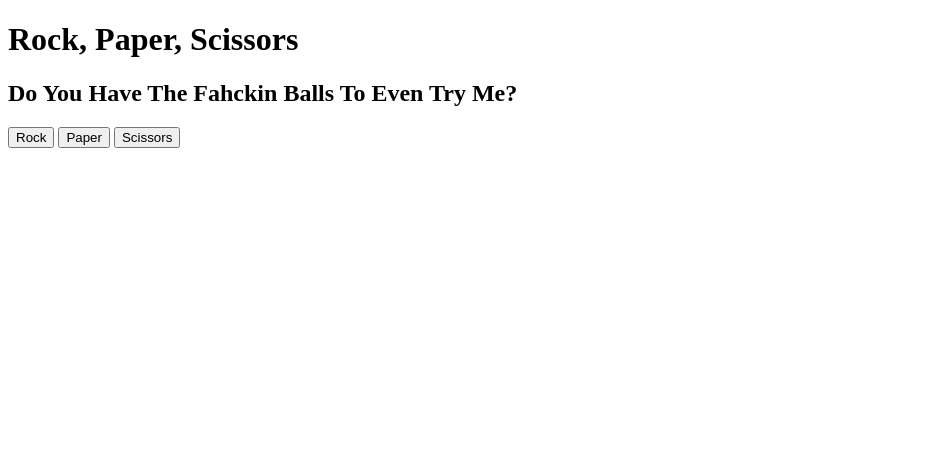
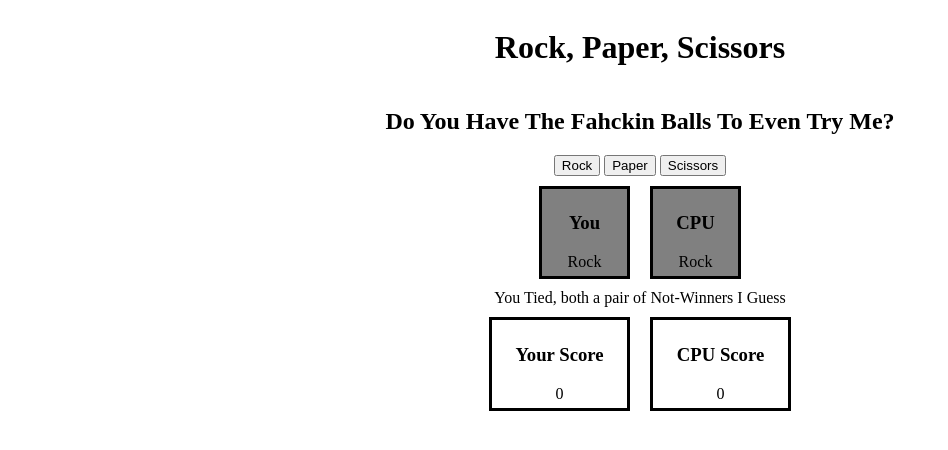
Before and after one commit to rann143/RockPS, a plain HTML site: page index.html in a window 1280 px wide. Both pictures are taken after a click on the button "Rock". Shown: the whole page, without its empty margins (0-948 px from the left). Drawn offline with Linux system fonts and the light colour scheme.

Commit message:
connect playRound to UI, end game after first to 5

```diff
--- a/index.html
+++ b/index.html
@@ -5,6 +5,7 @@
     <meta http-equiv="X-UA-Compatible" content="IE=edge">
     <meta name="viewport" content="width=device-width, initial-scale=1.0">
     <script src="script.js" defer></script>
+    <link rel="stylesheet" href="style.css">
     <title>Document</title>
 </head>
 <body>
@@ -18,11 +19,29 @@
     </div>
 
     <div class="game-output">
-        <div id="player"></div>
-        <div id="cpu"></div>
+        <div class="player-output">
+            <h3>You</h3>
+            <div id="player"></div>
+        </div>
+
+        <div class="cpu-output">
+            <h3>CPU</h3>
+            <div id="cpu"></div>
+        </div>
     </div>
 
-    <span class="Result"></span>
+    <div id="round-outcome"></div>
+
+    <div class="score-board">
+        <div class="player-scoreboard">
+            <h3>Your Score</h3>
+            <span id="player-score"></span>
+        </div>
+        <div class="cpu-scoreboard">
+            <h3>CPU Score</h3>
+            <span id="cpu-score"></span>
+        </div>
+    </div>
 
 </body>
 </html>
--- a/script.js
+++ b/script.js
@@ -12,109 +12,89 @@ const rockBtn = document.querySelector('#rock');
 const paperBtn = document.querySelector('#paper');
 const scissorsBtn = document.querySelector('#scissors');
 
+const playerText = document.querySelector('#player');
+const computerText = document.querySelector('#cpu');
+const playerOutputBox = document.querySelector(".player-output")
+const computerOutputBox = document.querySelector(".cpu-output")
+
+const roundOutcome = document.querySelector("#round-outcome");
+
+const playerScore = document.querySelector("#player-score");
+const computerScore = document.querySelector("#cpu-score");
+
+playerScore.textContent = 0;
+computerScore.textContent = 0;
+
 rockBtn.addEventListener('click', () => {
     playRound("Rock", getComputerChoice());
+    playerText.textContent = "Rock";
 })
 
 paperBtn.addEventListener('click', () => {
     playRound("Paper", getComputerChoice());
+    playerText.textContent = "Paper";
 })
 
 scissorsBtn.addEventListener('click', () => {
     playRound("Scissors", getComputerChoice());
+    playerText.textContent = "Scissors";
 })
 
-// function capitalize(string){
-//     let lowered = string.toLowerCase();
-
-//     let firstLetter = lowered.charAt(0);
-//     let cappedFirstLetter = firstLetter.toUpperCase();
-
-//     let loweredNoFirst = lowered.slice(1);
-
-//     let result = cappedFirstLetter + loweredNoFirst;
-//     return result;
-// }
-
 function playRound(playerSelection, computerSelection) {
-
-    // playerSelection = prompt("Choose Your Weapon.");
-    // let player = capitalize(playerSelection);
-    //computerSelection = getComputerChoice();
 
     let winAlert = `You Win! ${playerSelection} beats ${computerSelection}`;
     let loseAlert = `You Lose. ${computerSelection} beats ${playerSelection}`;
     let tieAlert = "You Tied, both a pair of Not-Winners I Guess";
-    let badChoice = "Choose 'Rock', 'Paper' or 'Scissors' idiot. Not that hard";
+
+    computerText.textContent = computerSelection;
 
     if ( (playerSelection == "Rock" && computerSelection == "Scissors") ||
     (playerSelection == "Paper" && computerSelection == "Rock") ||
     (playerSelection == "Scissors" && computerSelection == "Paper")) {
 
         winRound = true;
-        console.log(winAlert);
+        roundOutcome.textContent = `${winAlert}`;
+        playerOutputBox.style.backgroundColor = "green";
+        computerOutputBox.style.backgroundColor = "red";
+        ++playerScore.textContent;
+        endGameIfScore5();
         return winAlert;
 
-    } else if ((playerSelection == "Rock" && computerSelection == "Paper") ||
+    } else if ((playerSelection == "Rock" && computerSelection == "Rock") ||
     (playerSelection == "Paper" && computerSelection == "Paper") ||
     (playerSelection == "Scissors" && computerSelection == "Scissors")) {
 
         winRound = null;
-        console.log(tieAlert);
+        roundOutcome.textContent = `${tieAlert}`;
+        playerOutputBox.style.backgroundColor = "grey";
+        computerOutputBox.style.backgroundColor = "grey";
         return tieAlert;
 
     } else {
 
         winRound = false;
-        console.log(loseAlert);
+        roundOutcome.textContent = `${loseAlert}`;
+        playerOutputBox.style.backgroundColor = "red";
+        computerOutputBox.style.backgroundColor = "green";
+        ++computerScore.textContent;
+        endGameIfScore5();
         return loseAlert;
 
     }
 
 
-    // if (playerSelection == "Rock" && computerSelection == "Scissors") {
-    //     winRound = true;
-    //     console.log(winAlert);
-    //     return winAlert;
-    // } else if (playerSelection == "Rock" && computerSelection == "Paper") {
-    //     winRound = false;
-    //     console.log(loseAlert);
-    //     return loseAlert;
-    // } else if (playerSelection == "Rock" && computerSelection == "Rock") {
-    //     winRound = null;
-    //     console.log(tieAlert);
-    //     return playRound();
-    // } else if (playerSelection == "Paper" && computerSelection == "Scissors") {
-    //     winRound = false;
-    //     console.log(loseAlert);
-    //     return loseAlert;
-    // } else if (playerSelection == "Paper" && computerSelection == "Rock") {
-    //     winRound = true;
-    //     console.log(winAlert);
-    //     return winAlert;
-    // }else if (playerSelection == "Paper" && computerSelection == "Paper") {
-    //     winRound = null;
-    //     console.log(tieAlert);
-    //     return playRound();
-    // } else if (playerSelection == "Scissors" && computerSelection == "Scissors") {
-    //     winRound = null;
-    //     console.log(tieAlert);
-    //     return playRound();
-    // }else if (playerSelection == "Scissors" && computerSelection == "Paper") {
-    //     winRound = true;
-    //     console.log(winAlert);
-    //     return winAlert;
-    // } else if (playerSelection == "Scissors" && computerSelection == "Rock") {
-    //     winRound = false;
-    //     console.log(loseAlert);
-    //     return loseAlert;
-    // } else {
-    //     winRound = null;
-    //     return badChoice;
-    // }
+}
 
-
-
+function endGameIfScore5(){
+    if (playerScore.textContent == 5) {
+        roundOutcome.textContent = `YOU WIN IT ALL! Choose Your Weapon to Start Another Round.`;
+        playerScore.textContent = 0;
+        computerScore.textContent = 0;
+    } else if (computerScore.textContent == 5){
+        roundOutcome.textContent = `YOU LOSE IT ALL! Choose Your Weapon to Start Another Round.`;
+        playerScore.textContent = 0;
+        computerScore.textContent = 0;
+    }
 }
 
 function game() {
--- a/style.css
+++ b/style.css
@@ -0,0 +1,34 @@
+body {
+    display: flex;
+    flex-direction: column;
+    align-items: center;
+}
+
+.game-output, .score-board {
+    display: flex;
+    justify-content: flex-start;
+}
+
+.player-output, .cpu-output {
+    width: 75px;
+    border: solid 3px;
+    border-color: black;
+    padding: 5px;
+    margin: 10px;
+    display: flex;
+    flex-direction: column;
+    justify-content: flex-start;
+    align-items: center;
+}
+
+.player-scoreboard, .cpu-scoreboard {
+    width: 125px;
+    border: solid 3px;
+    border-color: black;
+    padding: 5px;
+    margin: 10px;
+    display: flex;
+    flex-direction: column;
+    justify-content: flex-start;
+    align-items: center;
+}
```
